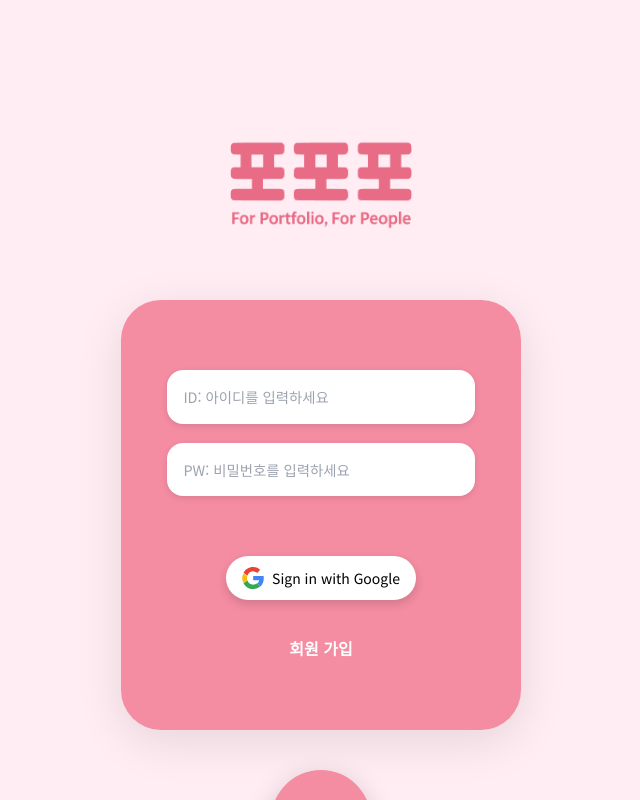
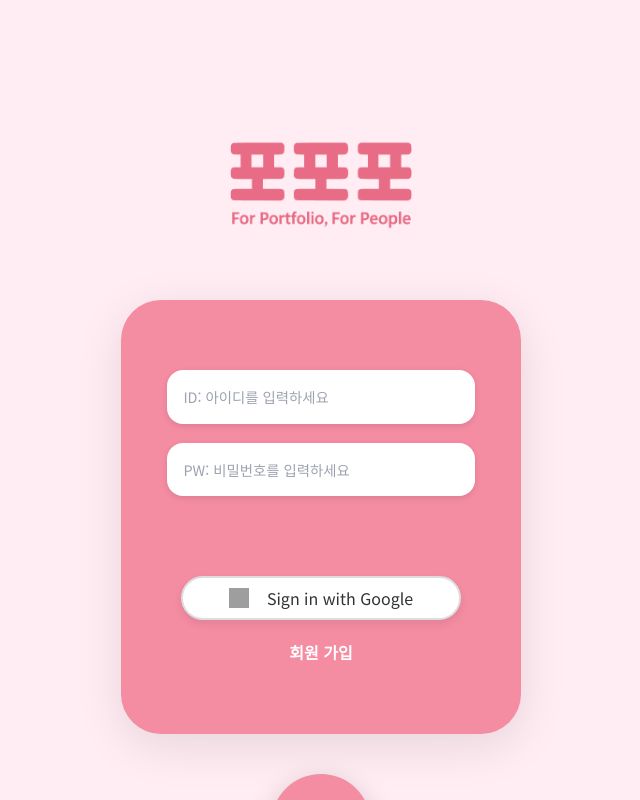
Before and after one commit to yumyeongseong/project-fopofo, a React (Create React App) app in the folder frontend/: page /login in a window 1280 px wide. Shown: the whole page, without its empty margins (319-959 px from the left). Built offline with nearby package versions, Linux system fonts and the light colour scheme; no server answers; grey boxes are pictures that could not be loaded; a web font is replaced by a local one.

Commit message:
fix(config): Align API client environment variables with Amplify settings

```diff
--- a/frontend/src/pages/LoginPage/LoginPage.jsx
+++ b/frontend/src/pages/LoginPage/LoginPage.jsx
@@ -2,15 +2,18 @@ import React, { useState, useEffect } from 'react';
 import { useNavigate } from 'react-router-dom';
 import './LoginPage.css';
 import { nodeApi } from '../../services/api';
-import { useAuth } from '../../contexts/AuthContext'; // ✅ [기능] 전역 인증 상태 사용
+import { useAuth } from '../../contexts/AuthContext';
+// ✅ 1. 별도의 GoogleLoginButton 컴포넌트를 가져옵니다.
+// (실제 파일 위치에 따라 경로를 수정해야 할 수 있습니다.)
+import GoogleLoginButton from '../../components/GoogleLoginButton/GoogleLoginButton';
 
 function LoginPage() {
   const navigate = useNavigate();
-  const { login, setUser } = useAuth(); // ✅ [기능] useAuth에서 login, setUser 함수 가져오기
+  const { login, setUser } = useAuth();
   const [userId, setUserId] = useState('');
   const [password, setPassword] = useState('');
 
-  // ✅ [기능] 구글 로그인 후 리다이렉트 처리 로직 (가장 안정적인 버전)
+  // 구글 로그인 후 리다이렉트 처리 로직
   useEffect(() => {
     const handleGoogleRedirect = async () => {
       const urlParams = new URLSearchParams(window.location.search);
@@ -20,15 +23,13 @@ function LoginPage() {
         localStorage.setItem('token', token);
         try {
           const response = await nodeApi.get('/users/me');
-          const userData = response.data.user; // user 객체 추출
+          const userData = response.data.user;
 
-          setUser(userData); // 전역 상태 업데이트
+          setUser(userData);
           alert('구글 로그인 성공!');
 
-          // URL에서 토큰 파라미터 제거
           window.history.replaceState({}, document.title, window.location.pathname);
 
-          // 닉네임 유무에 따라 페이지 이동
           if (userData && userData.nickname) {
             navigate('/home');
           } else {
@@ -44,13 +45,13 @@ function LoginPage() {
     handleGoogleRedirect();
   }, [navigate, setUser]);
 
-  // ✅ [기능] 일반 로그인 처리 로직 (가장 안정적인 버전)
+  // 일반 로그인 처리 로직
   const handleLogin = async () => {
     try {
       const response = await nodeApi.post('/users/login', { userId, password });
       const { user } = response.data;
 
-      login(response.data); // 전역 상태에 토큰과 user 정보 저장
+      login(response.data);
       alert('로그인 성공!');
 
       if (user && user.nickname) {
@@ -68,16 +69,12 @@ function LoginPage() {
     navigate('/');
   };
 
-  // ✅ [기능] 구글 로그인 URL을 환경변수에서 가져오는 안정적인 방식
-  const handleGoogleLogin = () => {
-    window.location.href = `${process.env.REACT_APP_NODE_URL}/api/auth/google`;
-  };
-
   const handleSignupClick = () => {
     navigate('/signup');
   };
 
-  // ✅ [디자인] 디자이너의 JSX 구조 채택
+  // ✅ 2. LoginPage 내부에 있던 중복된 handleGoogleLogin 함수는 삭제되었습니다.
+
   return (
     <div className="login-container">
       <img
@@ -111,10 +108,8 @@ function LoginPage() {
           />
         </div>
 
-        <button className="google-login-button" onClick={handleGoogleLogin}>
-          <img src="/google-icon.svg" alt="Google" className="google-icon" />
-          <span>Sign in with Google</span>
-        </button>
+        {/* ✅ 3. 기존 버튼 대신 import한 컴포넌트를 사용합니다. */}
+        <GoogleLoginButton />
 
         <p className="link-text" onClick={handleSignupClick}>
           회원 가입
--- a/frontend/src/services/api.js
+++ b/frontend/src/services/api.js
@@ -3,13 +3,13 @@ import axios from 'axios';
 // Node.js 서버와 통신하는 axios 인스턴스
 export const nodeApi = axios.create({
   // ✅ [기능] 배포를 위해 환경변수에서 API 주소를 가져옵니다.
-  baseURL: process.env.REACT_APP_NODE_URL,
+  baseURL: process.env.REACT_APP_NODE_API,
 });
 
 // Python(FastAPI) 서버와 통신하는 axios 인스턴스
 export const pythonApi = axios.create({
   // ✅ [기능] 배포를 위해 환경변수에서 API 주소를 가져옵니다.
-  baseURL: process.env.REACT_APP_PYTHON_URL,
+  baseURL: process.env.REACT_APP_PYTHON_API,
 });
 
 // 요청을 보내기 전 토큰을 헤더에 담아주는 공통 함수
```
